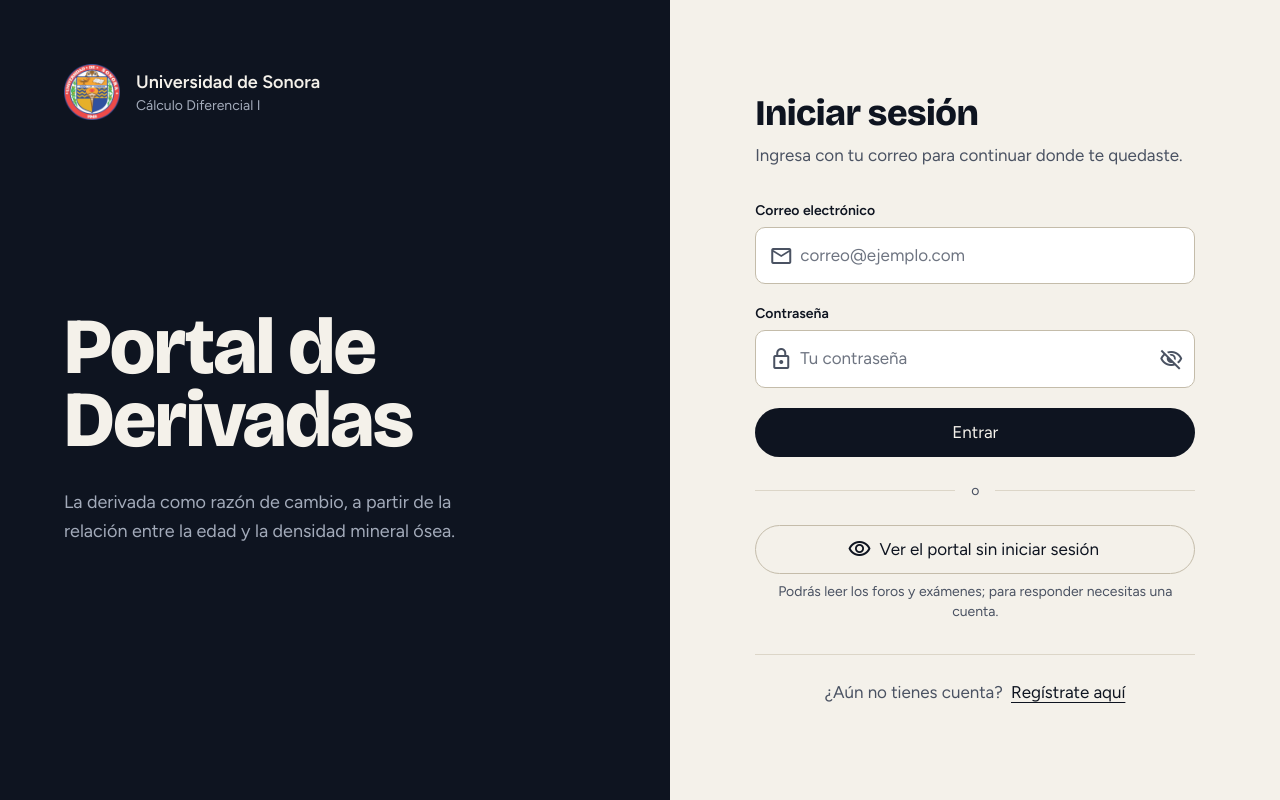
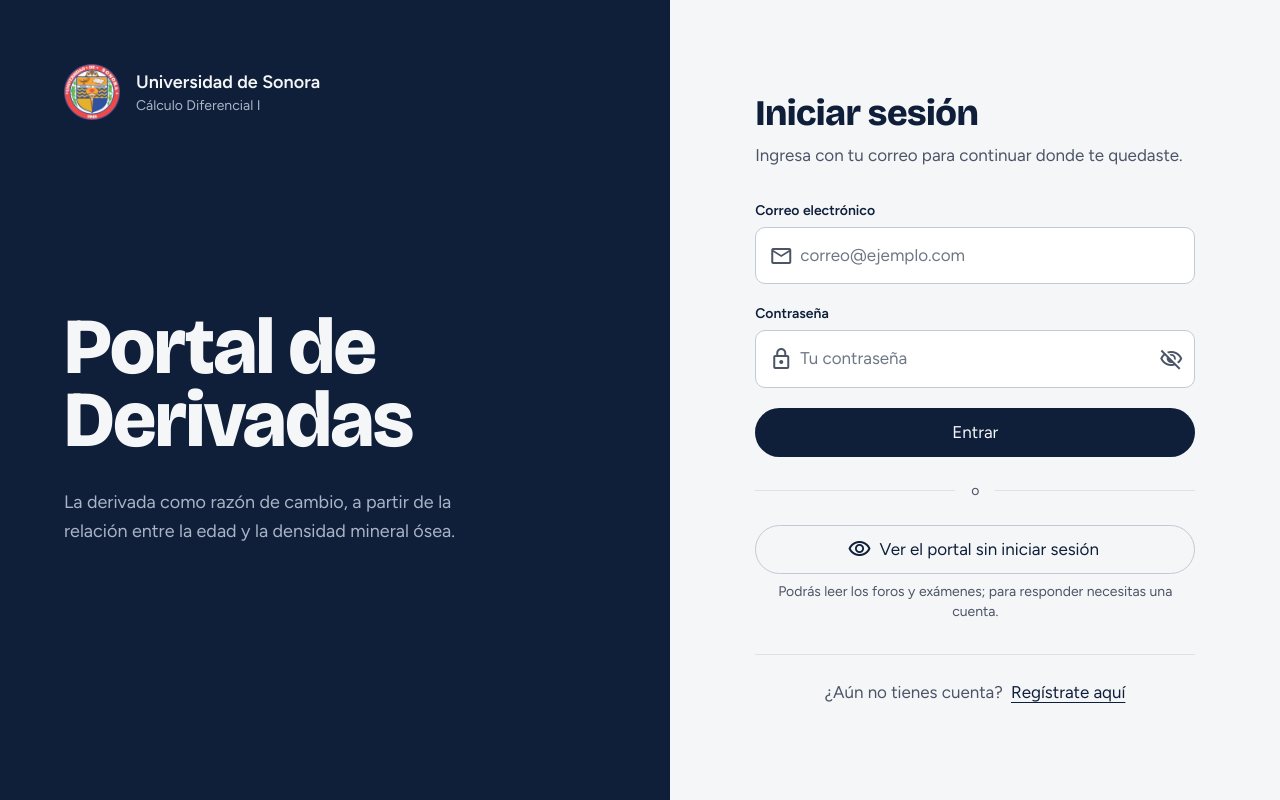
Before and after one commit to SebastianAlcantarr/PROYECTO_INGENIERIA_SOFTWARE_II, a Vue app: page /#/ in a window 1280 px wide. Built offline with nearby package versions, Linux system fonts and the light colour scheme; no server answers.

Commit message:
ui: paleta institucional, encabezado con la materia, pie y estados de error

```diff
--- a/index.html
+++ b/index.html
@@ -18,8 +18,8 @@
     <link rel="preconnect" href="https://fonts.gstatic.com" crossorigin />
     <link href="https://fonts.googleapis.com/css2?family=Bricolage+Grotesque:opsz,wght@12..96,500;12..96,700;12..96,800&family=Figtree:wght@400;500;600;700&display=swap" rel="stylesheet" />
     <link href="https://fonts.googleapis.com/css2?family=Material+Symbols+Outlined:opsz,wght,FILL,GRAD@20..48,300..500,0..1,0" rel="stylesheet" />
-    <meta name="theme-color" content="#f4f1ea" media="(prefers-color-scheme: light)" />
-    <meta name="theme-color" content="#0e1420" media="(prefers-color-scheme: dark)" />
+    <meta name="theme-color" content="#f5f6f8" media="(prefers-color-scheme: light)" />
+    <meta name="theme-color" content="#0b1426" media="(prefers-color-scheme: dark)" />
       <script>
           window.MathJax = {
               tex: {
--- a/src/components/EncabezadoPortal.vue
+++ b/src/components/EncabezadoPortal.vue
@@ -9,8 +9,8 @@
       >
         <LogoUniversidad :size="40" />
         <span class="leading-tight">
-          <span class="hidden text-[0.8125rem] font-medium text-tenue sm:block">Universidad de Sonora</span>
-          <span class="block font-display text-lg font-extrabold tracking-[-0.02em]">Derivadas</span>
+          <span class="block whitespace-nowrap font-display text-lg font-extrabold tracking-[-0.02em]"><span class="hidden sm:inline">Portal de </span>Derivadas</span>
+          <span class="hidden text-[0.8125rem] font-medium text-tenue sm:block">Ingeniería de Software II · UNISON</span>
         </span>
       </RouterLink>
 
--- a/src/components/PaginaPaso.vue
+++ b/src/components/PaginaPaso.vue
@@ -11,7 +11,7 @@
       </p>
     </div>
 
-    <main class="mx-auto max-w-[1240px] px-4 pb-40 sm:px-6 lg:px-10">
+    <main class="mx-auto max-w-[1240px] px-4 pb-20 sm:px-6 lg:px-10">
       <!-- Cabecera de la pista -->
       <header
         class="grid items-end gap-8 pb-10 pt-10 md:pt-14 lg:gap-14"
@@ -48,6 +48,8 @@
       <slot />
     </main>
 
+    <PieInstitucional class="pb-[72px]" />
+
     <BarraEnCurso />
   </div>
 </template>
@@ -58,6 +60,7 @@ import { useRoute, RouterLink } from "vue-router";
 import { esInvitado } from "@/sesion.js";
 import EncabezadoPortal from "@/components/EncabezadoPortal.vue";
 import BarraEnCurso from "@/components/BarraEnCurso.vue";
+import PieInstitucional from "@/components/PieInstitucional.vue";
 import { pasos, indiceDe, pista, colorDeActividad, colorTextoDeActividad } from "@/ruta.js";
 
 defineProps({
--- /dev/null
+++ b/src/components/PieInstitucional.vue
@@ -0,0 +1,21 @@
+<template>
+  <footer class="border-t border-linea bg-superficie">
+    <div class="mx-auto flex max-w-[1240px] flex-col gap-6 px-4 py-8 sm:px-6 md:flex-row md:items-center md:justify-between lg:px-10">
+      <div class="flex items-center gap-3">
+        <LogoUniversidad :size="40" />
+        <div class="leading-tight">
+          <p class="font-semibold">Universidad de Sonora</p>
+          <p class="text-sm text-tenue">Cálculo Diferencial I</p>
+        </div>
+      </div>
+      <div class="text-sm text-tenue md:text-right">
+        <p><span class="font-semibold text-tinta">Portal de Derivadas</span> · Proyecto de Ingeniería de Software II</p>
+        <p>Secuencia didáctica: la derivada como razón de cambio (DMO y edad).</p>
+      </div>
+    </div>
+  </footer>
+</template>
+
+<script setup>
+import LogoUniversidad from "@/components/LogoUniversidad.vue";
+</script>
--- a/src/styles.css
+++ b/src/styles.css
@@ -3,36 +3,36 @@
 /*
   Portal de Derivadas · Universidad de Sonora
   Dirección: «Lista de reproducción». La secuencia didáctica es la playlist del
-  semestre: cada foro es una pista, y el coral se reserva SOLO para lo que está
-  «en curso» (el paso actual). Ver DESIGN.md.
+  semestre: cada foro es una pista, y el dorado se reserva SOLO para lo que está
+  «en curso» (el paso actual). Paleta institucional: azul marino, grises y dorado. Ver DESIGN.md.
 */
 
 :root {
-    --c-fondo: #f4f1ea;
+    --c-fondo: #f5f6f8;
     --c-superficie: #ffffff;
-    --c-hundido: #ebe6da;
-    --c-tinta: #0e1420;
-    --c-tenue: #4a5262;
-    --c-linea: #dcd6c8;
-    --c-linea-fuerte: #c4bcaa;
+    --c-hundido: #eceff3;
+    --c-tinta: #0f1f3a;
+    --c-tenue: #4b5567;
+    --c-linea: #dde2e8;
+    --c-linea-fuerte: #c3cad5;
 
-    --c-a1: #2f6fd6;
-    --c-a2: #f2b33d;
-    --c-a2-texto: #8a5a00;
-    --c-a3: #1f8a5c;
+    --c-a1: #1f4e8c;
+    --c-a2: #d9a21b;
+    --c-a2-texto: #7a5600;
+    --c-a3: #2e7d5b;
 
-    --c-curso: #ff6b4a;
-    --c-curso-texto: #c23d1d;
+    --c-curso: #e0a526;
+    --c-curso-texto: #8a5f00;
 
     --c-ok: #1f7a4d;
     --c-ok-fondo: #e3f2e9;
     --c-error: #b42318;
     --c-error-fondo: #fdecea;
 
-    --c-barra: #0e1420;
-    --c-barra-tinta: #f4f1ea;
-    --c-barra-tenue: #a3abba;
-    --c-barra-pista: #2a3346;
+    --c-barra: #0f1f3a;
+    --c-barra-tinta: #f5f6f8;
+    --c-barra-tenue: #a9b4c6;
+    --c-barra-pista: #2a3a5a;
 
     --sombra-elevada: 0 1px 2px rgb(14 20 32 / .06), 0 18px 40px -22px rgb(14 20 32 / .35);
 
@@ -41,29 +41,29 @@
 
 @media (prefers-color-scheme: dark) {
     :root {
-        --c-fondo: #0e1420;
-        --c-superficie: #161e2e;
-        --c-hundido: #1c2638;
-        --c-tinta: #f1ede4;
-        --c-tenue: #a3abba;
-        --c-linea: #2a3346;
-        --c-linea-fuerte: #3a4560;
+        --c-fondo: #0b1426;
+        --c-superficie: #121e35;
+        --c-hundido: #18263f;
+        --c-tinta: #eef1f6;
+        --c-tenue: #a5b0c2;
+        --c-linea: #24324d;
+        --c-linea-fuerte: #33446a;
 
-        --c-a1: #6b9fff;
-        --c-a2: #f2b33d;
-        --c-a2-texto: #f2b33d;
-        --c-a3: #44c48c;
+        --c-a1: #7aa7ff;
+        --c-a2: #e7b43a;
+        --c-a2-texto: #e7b43a;
+        --c-a3: #52c08f;
 
-        --c-curso: #ff7a5c;
-        --c-curso-texto: #ff8f75;
+        --c-curso: #e7b43a;
+        --c-curso-texto: #f0c25a;
 
         --c-ok: #5fd39a;
         --c-ok-fondo: #12301f;
         --c-error: #ff8a80;
         --c-error-fondo: #3a1515;
 
-        --c-barra: #070b13;
-        --c-barra-pista: #24304a;
+        --c-barra: #07101f;
+        --c-barra-pista: #22314f;
 
         --sombra-elevada: 0 1px 2px rgb(0 0 0 / .4), 0 18px 40px -22px rgb(0 0 0 / .8);
 
--- a/src/views/Bienvenida.vue
+++ b/src/views/Bienvenida.vue
@@ -39,6 +39,8 @@
         </ol>
       </aside>
     </main>
+
+    <PieInstitucional />
   </div>
 </template>
 
@@ -46,6 +48,7 @@
 import { ref, onMounted } from 'vue';
 import { useRouter } from 'vue-router';
 import EncabezadoPortal from '@/components/EncabezadoPortal.vue';
+import PieInstitucional from '@/components/PieInstitucional.vue';
 import { pasos, pista } from '@/ruta.js';
 
 const router = useRouter();
--- a/src/views/Login.vue
+++ b/src/views/Login.vue
@@ -177,8 +177,20 @@ function validarCampos() {
     return false;
   }
 
+  if (!/^[^@\s]+@[^@\s]+\.[^@\s]+$/.test(email.value.trim())) {
+    mensaje.value = "Escribe un correo válido, por ejemplo nombre@ejemplo.com";
+    tipoMensaje.value = "error";
+    return false;
+  }
+
   if (!password.value) {
     mensaje.value = "Por favor ingresa tu contraseña";
+    tipoMensaje.value = "error";
+    return false;
+  }
+
+  if (esRegistro.value && password.value.length < 6) {
+    mensaje.value = "La contraseña debe tener al menos 6 caracteres";
     tipoMensaje.value = "error";
     return false;
   }
--- a/src/views/PanelProfesor.vue
+++ b/src/views/PanelProfesor.vue
@@ -16,6 +16,9 @@
       </div>
 
       <div class="flex-1 overflow-y-auto scrollbar-thin">
+        <p v-if="errorLista" role="alert" class="aviso aviso-error m-4">
+          No se pudo cargar la lista de alumnos. Recarga la página en un momento.
+        </p>
         <div v-if="cargando" class="p-5 text-center text-tenue">
           Cargando lista...
         </div>
@@ -885,6 +888,7 @@ import { useRouter } from "vue-router";
 const router = useRouter();
 const estudiantes = ref([]);
 const cargando = ref(true);
+const errorLista = ref(false);
 const seleccionado = ref(null);
 const expediente = ref({});
 const cargandoExpediente = ref(false);
@@ -920,9 +924,11 @@ function toggle(seccion) {
 onMounted(async () => {
   try {
     const res = await fetch(`${API_URL}/lista_estudiantes`);
+    if (!res.ok) throw new Error(`HTTP ${res.status}`);
     estudiantes.value = await res.json();
   } catch (e) {
     console.error(e);
+    errorLista.value = true;
   } finally {
     cargando.value = false;
   }
```
Also changed, not shown: src/views/panel_alumno.vue (+20 -0 lines).
